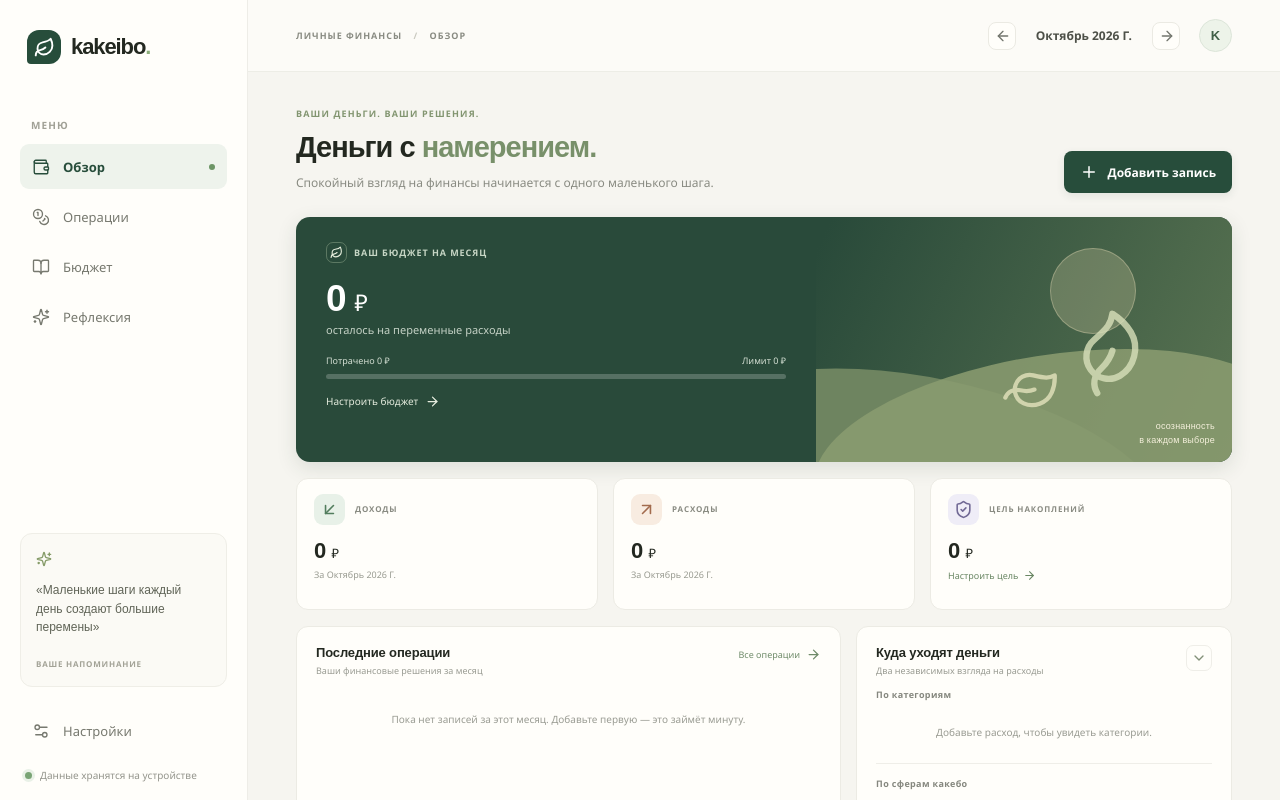
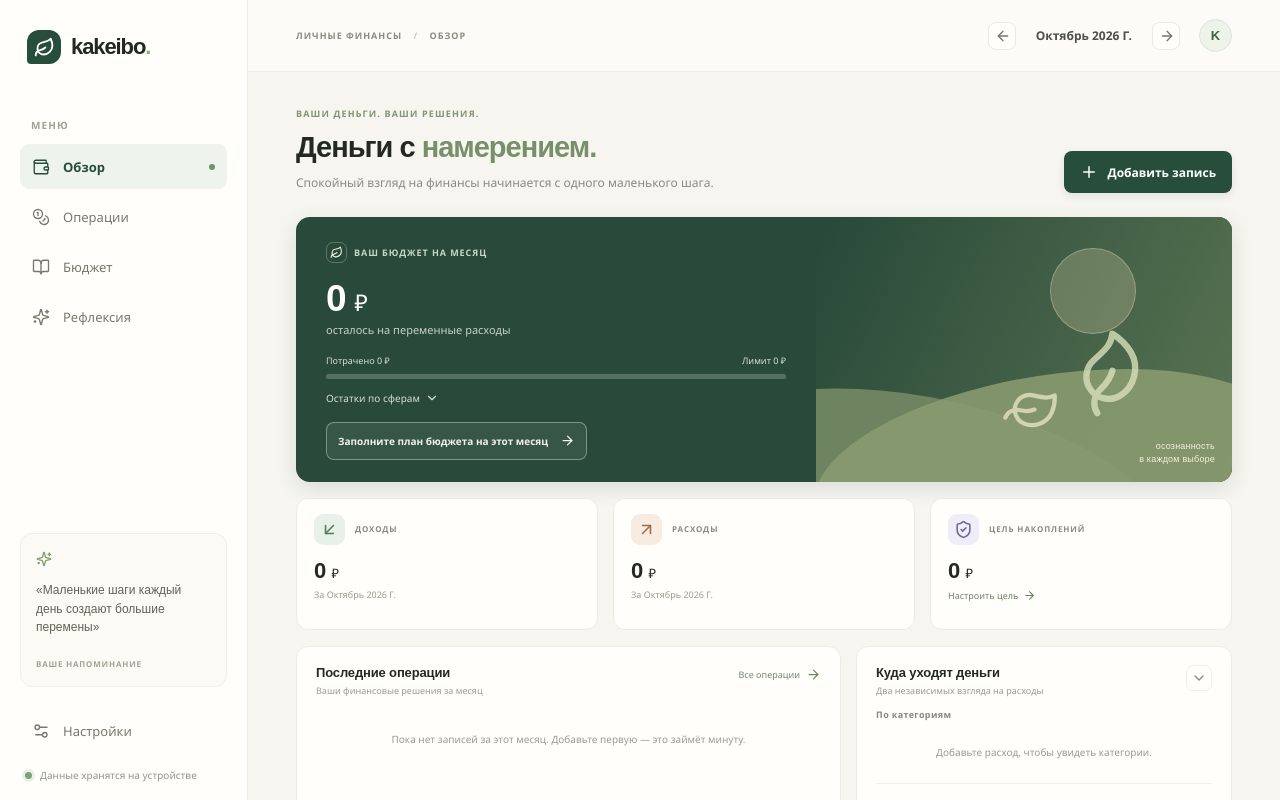
Before and after one commit to k4180111/kakebo, a React (Vite) app: page / in a window 1280 px wide. Shown: the top 800 px of the page. Built offline with nearby package versions, Linux system fonts and the light colour scheme.

Commit message:
правка страницы обзор

```diff
--- a/src/App.tsx
+++ b/src/App.tsx
@@ -259,6 +259,7 @@ function App() {
   const [error, setError] = useState('');
   const [transactionOpen, setTransactionOpen] = useState(false);
   const [editingTransaction, setEditingTransaction] = useState<MoneyTransaction | null>(null);
+  const [sphereRemaindersOpen, setSphereRemaindersOpen] = useState(false);
   const [monthPickerOpen, setMonthPickerOpen] = useState(false);
   const [monthPickerYear, setMonthPickerYear] = useState(() => Number(month.split('-')[0]));
   const monthSwitcherRef = useRef<HTMLDivElement>(null);
@@ -278,6 +279,7 @@ function App() {
     .reduce((sum, item) => sum + item.amount, 0);
   const plannedIncome = plan.incomeItems.reduce((sum, item) => sum + item.amount, 0);
   const plannedExpenses = plan.expenseItems.reduce((sum, item) => sum + item.amount, 0);
+  const isBudgetConfigured = plan.incomeItems.length > 0 || plan.expenseItems.length > 0 || plan.savingsGoal > 0;
   const spendingLimit = Math.max(0, plannedIncome - plannedExpenses - plan.savingsGoal);
   const remaining = spendingLimit - totalSpent;
   const progress = spendingLimit > 0 ? Math.min(100, (totalSpent / spendingLimit) * 100) : 0;
@@ -486,6 +488,28 @@ function App() {
     result[sphere] = (result[sphere] ?? 0) + item.amount;
     return result;
   }, {});
+  const sphereRemainders = settings.spheres.map((sphere) => {
+    const allocation = plan.sphereAllocations.find((item) => item.sphereId === sphere.id);
+    const allocated = allocation?.percentage === undefined
+      ? allocation?.amount ?? 0
+      : Math.round(spendingLimit * allocation.percentage / 100);
+    const spent = sphereTotals[sphere.id] ?? 0;
+    return { id: sphere.id, name: sphere.name, color: sphere.color ?? defaultSphereColors[0], allocated, spent, remaining: allocated - spent };
+  });
+  if ((sphereTotals.unassigned ?? 0) > 0) {
+    const spent = sphereTotals.unassigned;
+    sphereRemainders.push({
+      id: 'unassigned',
+      name: 'Сфера не указана',
+      color: '#c7c5bb',
+      allocated: 0,
+      spent,
+      remaining: -spent,
+    });
+  }
+  const hasSphereAllocations = plan.sphereAllocations.some((allocation) => (
+    settings.spheres.some((sphere) => sphere.id === allocation.sphereId)
+  ));
 
   return (
     <div className="app-shell">
@@ -604,7 +628,57 @@ function App() {
                     <p>{remaining >= 0 ? 'осталось на переменные расходы' : 'превышение плана расходов'}</p>
                     <div className="progress-label"><span>Потрачено {formatMoney(totalSpent)} ₽</span><span>Лимит {formatMoney(spendingLimit)} ₽</span></div>
                     <div className="progress-track"><span style={{ width: `${progress}%` }} /></div>
-                    <button className="hero-link" onClick={() => setPlanOpen(true)}>Настроить бюджет <ArrowRight size={15} /></button>
+                    <button
+                      className="hero-sphere-toggle"
+                      type="button"
+                      aria-expanded={sphereRemaindersOpen}
+                      aria-controls="hero-sphere-remainders"
+                      onClick={() => setSphereRemaindersOpen((open) => !open)}
+                    >
+                      Остатки по сферам
+                      <ChevronDown size={14} className={sphereRemaindersOpen ? 'expanded' : ''} />
+                    </button>
+                    {sphereRemaindersOpen && (
+                      <div className={`hero-sphere-remainders ${!isBudgetConfigured || !hasSphereAllocations ? 'hero-sphere-remainders-notice' : ''}`} id="hero-sphere-remainders">
+                        {!isBudgetConfigured ? (
+                          <button className="hero-budget-notice hero-sphere-notice" type="button" onClick={() => setActiveTab('plan')}>
+                            <span>Заполните план бюджета на этот месяц</span>
+                            <ArrowRight size={15} />
+                          </button>
+                        ) : !hasSphereAllocations ? (
+                          <button className="hero-budget-notice hero-sphere-notice" type="button" onClick={() => setActiveTab('plan')}>
+                            <span>Настройте распределение бюджета по сферам</span>
+                            <ArrowRight size={15} />
+                          </button>
+                        ) : sphereRemainders.map((sphere) => {
+                          const spentProgress = sphere.allocated > 0
+                            ? Math.min(100, sphere.spent / sphere.allocated * 100)
+                            : sphere.spent > 0 ? 100 : 0;
+                          const progressMaximum = Math.max(sphere.allocated, sphere.spent, 1);
+                          return (
+                            <div className="hero-sphere-remainder" key={sphere.id}>
+                              <div className="hero-sphere-remainder-heading">
+                                <span className="hero-sphere-name"><span className="hero-sphere-dot" style={{ backgroundColor: sphere.color }} />{sphere.name}</span>
+                                <strong className={sphere.remaining < 0 ? 'over-budget' : ''}>{formatMoney(sphere.remaining)} ₽</strong>
+                              </div>
+                              <div className="progress-label">
+                                <span>Потрачено {formatMoney(sphere.spent)} ₽</span>
+                                <span>Лимит {formatMoney(sphere.allocated)} ₽</span>
+                              </div>
+                              <div className="progress-track" role="progressbar" aria-label={`Потрачено в сфере «${sphere.name}»`} aria-valuemin={0} aria-valuemax={progressMaximum} aria-valuenow={Math.min(sphere.spent, progressMaximum)}>
+                                <span className={sphere.remaining < 0 ? 'over-budget' : ''} style={{ width: `${spentProgress}%` }} />
+                              </div>
+                            </div>
+                          );
+                        })}
+                      </div>
+                    )}
+                    {!isBudgetConfigured && !sphereRemaindersOpen && (
+                      <button className="hero-budget-notice" type="button" onClick={() => setActiveTab('plan')}>
+                        <span>Заполните план бюджета на этот месяц</span>
+                        <ArrowRight size={15} />
+                      </button>
+                    )}
                   </div>
                   <div className="hero-art" aria-hidden="true">
                     <div className="sun" />
--- a/src/styles.css
+++ b/src/styles.css
@@ -87,8 +87,24 @@ h1 { margin-bottom: 8px; font: 700 29px/1.25 Manrope, sans-serif; letter-spacing
 .progress-label { display: flex; justify-content: space-between; margin-bottom: 7px; color: #d4dfd3; font-size: 9px; }
 .progress-track { height: 5px; overflow: hidden; border-radius: 9px; background: #ffffff35; }
 .progress-track span { display: block; height: 100%; border-radius: inherit; background: #c8dcad; transition: width .25s; }
-.hero-link { display: inline-flex; align-items: center; gap: 7px; margin-top: 15px; padding: 0; color: #e6eddf; font-size: 10px; border: 0; background: transparent; }
-.hero-link:hover { color: white; }
+.hero-sphere-toggle { display: inline-flex; align-items: center; gap: 5px; margin-top: 12px; padding: 0; color: #d4dfd3; font-size: 10px; border: 0; background: transparent; cursor: pointer; }
+.hero-sphere-toggle:hover { color: #fff; }
+.hero-sphere-toggle svg { transition: transform .18s ease; }
+.hero-sphere-toggle svg.expanded { transform: rotate(180deg); }
+.hero-sphere-remainders { display: grid; gap: 11px; padding: 10px 11px; margin-top: 8px; border: 1px solid #ffffff2b; border-radius: 9px; background: #ffffff0c; }
+.hero-sphere-remainders-notice { padding: 0; margin-top: 8px; border: 0; background: transparent; }
+.hero-sphere-remainder { display: grid; gap: 5px; min-width: 0; }
+.hero-sphere-remainder-heading { display: flex; align-items: center; justify-content: space-between; gap: 10px; }
+.hero-sphere-name { display: flex; align-items: center; gap: 6px; min-width: 0; overflow: hidden; color: #f0f3e9; font-size: 9px; text-overflow: ellipsis; white-space: nowrap; }
+.hero-sphere-dot { flex: 0 0 7px; width: 7px; height: 7px; border-radius: 50%; }
+.hero-sphere-remainder-heading > strong { color: #e6eddf; font: 700 15px/1.1 Manrope, sans-serif; white-space: nowrap; }
+.hero-sphere-remainder-heading > strong.over-budget { color: #ffd0c3; }
+.hero-sphere-remainder .progress-label { margin: 0; font-size: 8px; }
+.hero-sphere-remainder .progress-track { height: 4px; }
+.hero-sphere-remainder .progress-track span.over-budget { background: #e59b88; }
+.hero-sphere-remainders-notice .hero-sphere-notice { width: 100%; margin: 0; }
+.hero-budget-notice { display: flex; width: fit-content; align-items: center; justify-content: space-between; gap: 12px; min-height: 38px; padding: 0 11px; margin-top: 15px; color: #f0f3e9; font-size: 10px; font-weight: 600; text-align: left; border: 1px solid #d8e5cd70; border-radius: 8px; background: #ffffff12; cursor: pointer; transition: background .15s, border-color .15s; }
+.hero-budget-notice:hover { border-color: #e3edda; background: #ffffff20; }
 .hero-art { position: relative; min-height: 245px; overflow: hidden; background: linear-gradient(115deg, #294a3a 3%, #5a7452 100%); }
 .sun { position: absolute; top: 31px; right: 23%; width: 86px; height: 86px; border: 1px solid #eee2bd55; border-radius: 50%; background: #e4d7aa40; }
 .hill { position: absolute; right: -14%; bottom: -81px; width: 115%; height: 188px; border-radius: 50% 50% 0 0; transform: rotate(-9deg); }
```
